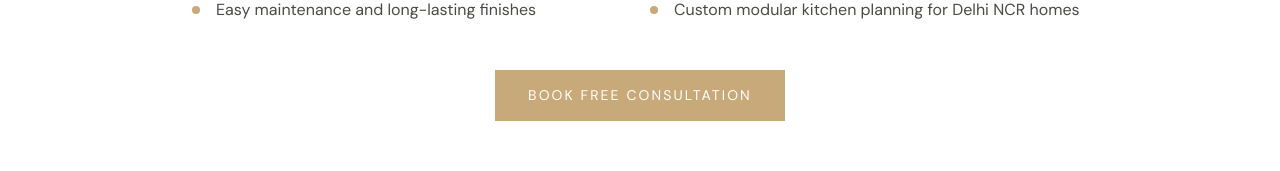
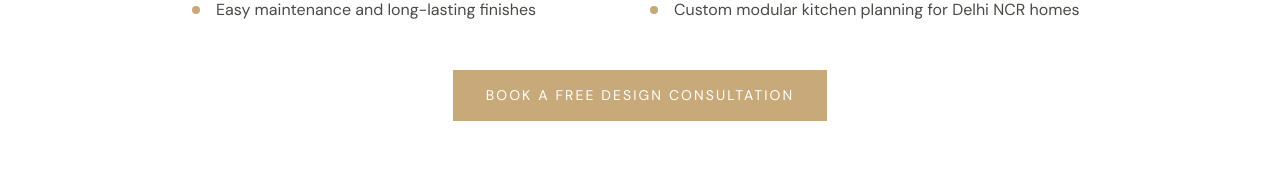
Before and after one commit to Shoaibxaif/kohinoor-kitchen-nextjs, a Next.js app: page /modular-kitchen in a window 1280 px wide. Shown: the part 1784-1955 px from the top of the page. Built offline with nearby package versions, Linux system fonts and the light colour scheme.

Commit message:
Contact Button make Consistent

```diff
--- a/src/app/modular-kitchen/page.jsx
+++ b/src/app/modular-kitchen/page.jsx
@@ -67,7 +67,7 @@ export default function ModularKitchenPage() {
                 description="Custom modular kitchen design, manufacturing, and installation with intelligent storage, premium materials, and expert craftsmanship."
                 image={heroImage}
                 primaryAction={{
-                    label: "Schedule a Free Consultation",
+                    label: "Book a Free Design Consultation",
                     to: ROUTES.CONTACT,
                 }}
                 secondaryAction={{
--- a/src/components/about/AboutHero.jsx
+++ b/src/components/about/AboutHero.jsx
@@ -24,7 +24,10 @@ export default function AboutHero() {
       description="At Kohinoor Kitchens, we believe every modular kitchen should be as functional as it is beautiful. Combining thoughtful design, premium materials, and expert craftsmanship, we create custom kitchens that become the heart of every home in Delhi NCR."
       image={heroImage}
       imageAlt="Kohinoor Kitchens"
-      primaryAction={{ label: "Free Consultation", to: ROUTES.CONTACT }}
+      primaryAction={{
+        label: "Book a Free Design Consultation",
+        to: ROUTES.CONTACT,
+      }}
       secondaryAction={{ label: "View Projects", to: ROUTES.PROJECTS }}
       featured={{
         tag: "Our Promise",
--- a/src/components/contact/ContactHero.jsx
+++ b/src/components/contact/ContactHero.jsx
@@ -25,7 +25,7 @@ export default function ContactHero() {
       image={heroImage}
       imageAlt="Contact Kohinoor Kitchens"
       primaryAction={{
-        label: "Book Free Consultation",
+        label: "Book a Free Design Consultation",
         scrollTarget: "contact-form",
       }}
       secondaryAction={{ label: "View Projects", to: ROUTES.PROJECTS }}
--- a/src/components/home/CTASection.jsx
+++ b/src/components/home/CTASection.jsx
@@ -54,8 +54,7 @@ function CTASection() {
 
                     <div className="mt-10 flex flex-col sm:flex-row sm:items-center gap-4 justify-center">
                         <Button to={ROUTES.CONTACT}>
-                            Book a Free <br />
-                            Design Consultation
+                            Book a Free Design Consultation
                         </Button>
 
                         <Button
--- a/src/components/modular-kitchen/WhyKohinoor.jsx
+++ b/src/components/modular-kitchen/WhyKohinoor.jsx
@@ -57,7 +57,7 @@ function WhyKohinoor() {
                     </div>
 
                     <Button variant="accent" className="mt-12" to={ROUTES.CONTACT}>
-                        Book Free Consultation
+                        Book a Free Design Consultation
                     </Button>
                 </div>
             </Container>
```
